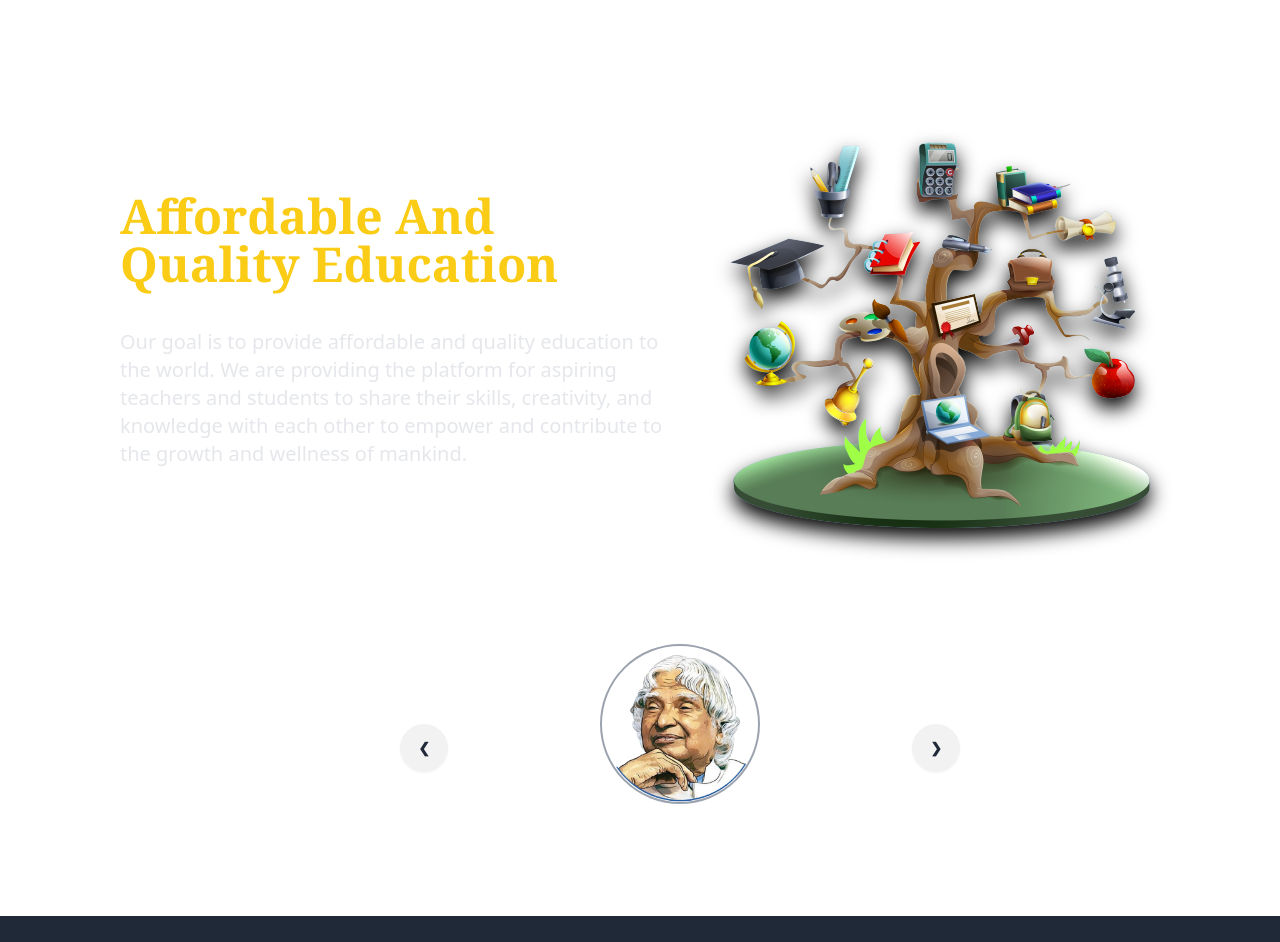
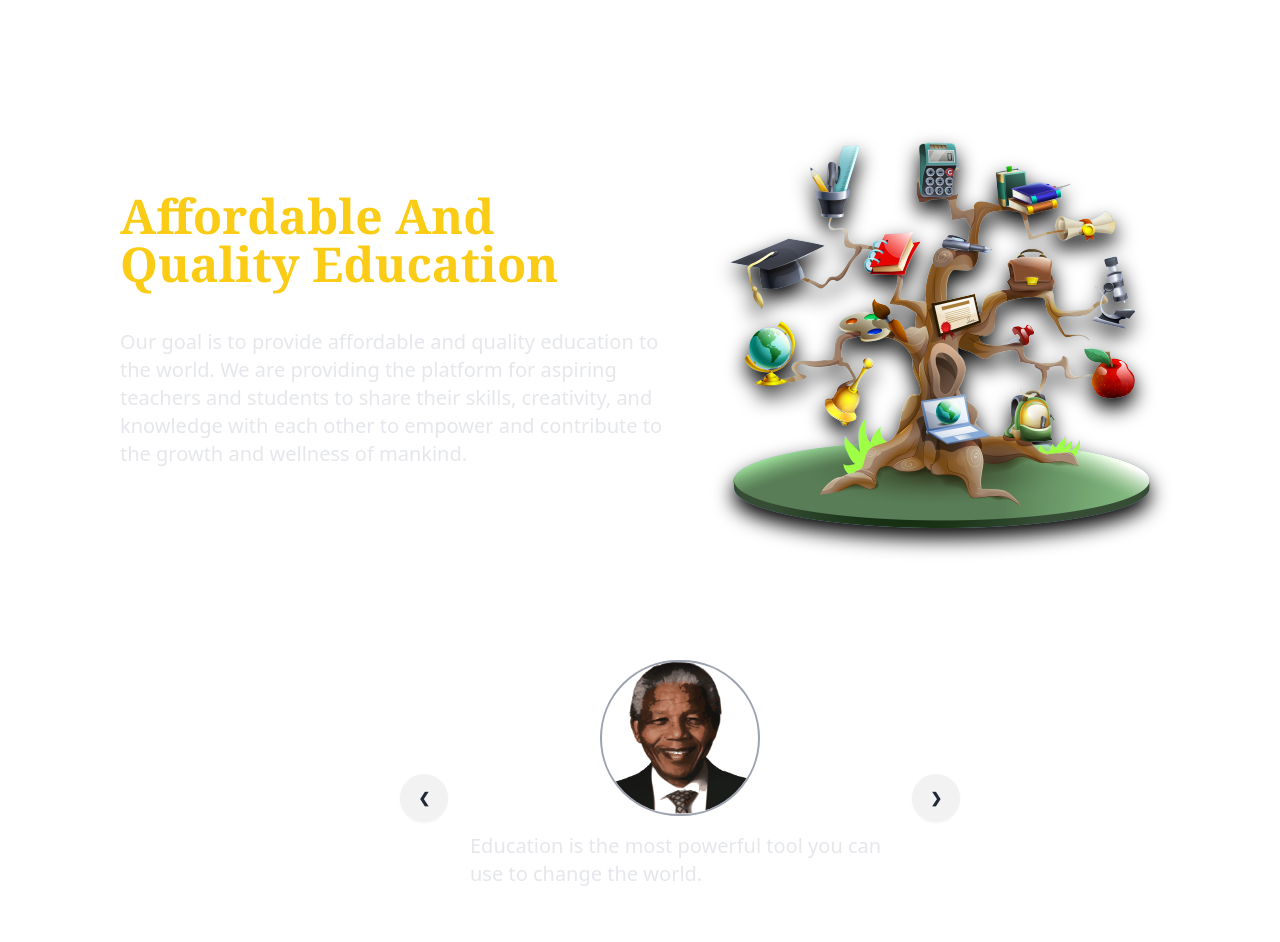
Before and after one commit to Deepakkumarnayak980/Learning-Management-System-LMS-, a React (Vite) app: page /about in a window 1280 px wide. Shown: the top 942 px of the page. Built offline with nearby package versions, Linux system fonts and the light colour scheme.

Commit message:
cleaned Up our about us

```diff
--- /dev/null
+++ b/src/Constants/CelebrityData.js
@@ -0,0 +1,38 @@
+import apj from "../Assets/Images/apj.png";
+import billGates from "../Assets/Images/billGates.png";
+import einstein from "../Assets/Images/einstein.png";
+import nelsonMandela from "../Assets/Images/nelsonMandela.png";
+import steveJobs from "../Assets/Images/steveJobs.png";
+
+export const celebrities = [
+    {
+        title: "Nelson Mandela",
+        description: "Education is the most powerful tool you can use to change the world.",
+        image: nelsonMandela,
+        slideNumber: 1
+    },
+    {
+        title: "APJ Abdul Kamal",
+        description: "Failure will never overtake me if my determination to succeed is strong enough.",
+        image: apj,
+        slideNumber: 2
+    },
+    {
+        title: "Albert Einstein",
+        description: "A person who never made a mistake never tried anything new.",
+        image: einstein,
+        slideNumber: 3
+    },
+    {
+        title: "Steve Jobs",
+        description: "We don't get a chance to do that many things, and every one should be really excellent.",
+        image: steveJobs,
+        slideNumber: 4
+    },
+    {
+        title: "Bill Gates",
+        description: "Success is a lousy teacher. It seduces smart people into thinking they can’t lose.",
+        image: billGates,
+        slideNumber: 5
+    },
+]
--- /dev/null
+++ b/src/components/CarouselSlide.jsx
@@ -0,0 +1,20 @@
+function CarouselSlide({image, title, description, slideNumber, totalSlides}) {
+    return (
+                <div id={`slide${slideNumber}`} className="carousel-item relative w-full">
+                    <div className="flex flex-col items-center justify-center gap-4 px-[15%]">
+                        <img src={image} className="w-40 rounded-full border-2 border-gray-400" />
+                        <p className="text-xl text-gray-200">
+                            {description}
+                        </p>
+                        <h3 className="text-2xl font-semibold">{title}</h3>
+                        <div className="absolute flex justify-between transform -translate-y-1/2 left-5 right-5 top-1/2">
+                            <a href={`#slide${(slideNumber == 1 ? totalSlides : (slideNumber - 1))}`} className="btn btn-circle">❮</a>
+                            <a href={`#slide${(slideNumber) % totalSlides + 1}`} className="btn btn-circle">❯</a>
+                        </div>
+                    </div>
+
+                </div>
+    );
+}
+
+export default CarouselSlide;
--- a/src/pages/AboutUs.jsx
+++ b/src/pages/AboutUs.jsx
@@ -1,10 +1,7 @@
 import HomeLayout from "../Layout/HomeLayout";
 import aboutMainImage from "../Assets/Images/aboutMainImage.png";
-import api from "../Assets/Images/apj.png";
-import billGates from "../Assets/Images/billGates.png";
-import einstein from "../Assets/Images/einstein.png";
-import nelsonMandela from "../Assets/Images/nelsonMandela.png";
-import steveJobs from "../Assets/Images/steveJobs.png";
+import { celebrities } from "../Constants/CelebrityData";
+import Carouselside from '../components/CarouselSlide'
 
 function AboutUs() {
     return (
@@ -31,60 +28,15 @@ function AboutUs() {
                     </div>
                 </div>
 
-                {/* Carousel Controls */}
                 <div className="carousel w-1/2 m-auto my-16">
+                    {celebrities && celebrities.map(celebrity => (< Carouselside
+                                                                    {...celebrity}
+                                                                    key={celebrity.slideNumber}
+                                                                    totalSlides={celebrities.length}
 
-                    {/* Slide 1 */}
-                    <div id="slide1" className="carousel-item relative w-full flex flex-col items-center justify-center gap-4">
-                        <img src={api} className="w-40 rounded-full border-2 border-gray-400" alt="API Image" />
-                        <h1 className="text-2xl font-semibold">APJ Abdul Kalam</h1>
-                        <div className="absolute flex justify-between transform -translate-y-1/2 left-5 right-5 top-1/2">
-                            <a href="#slide5" className="btn btn-circle">❮</a>
-                            <a href="#slide2" className="btn btn-circle">❯</a>
-                        </div>
-                    </div>
+                                                                />))}
 
-                    {/* Slide 2 */}
-                    <div id="slide2" className="carousel-item relative w-full flex flex-col items-center justify-center gap-4">
-                        <img src={billGates} className="w-40 rounded-full border-2 border-gray-400" alt="Bill Gates" />
-                        <p className="text-2xl font-semibold">Bill Gates</p>
-                        <div className="absolute flex justify-between transform -translate-y-1/2 left-5 right-5 top-1/2">
-                            <a href="#slide1" className="btn btn-circle">❮</a>
-                            <a href="#slide3" className="btn btn-circle">❯</a>
-                        </div>
-                    </div>
-
-                    {/* Slide 3 */}
-                    <div id="slide3" className="carousel-item relative w-full flex flex-col items-center justify-center gap-4">
-                        <img src={einstein} className="w-40 rounded-full border-2 border-gray-400" alt="Einstein" />
-                        <p className="text-2xl font-semibold">Albert Einstein</p>
-                        <div className="absolute flex justify-between transform -translate-y-1/2 left-5 right-5 top-1/2">
-                            <a href="#slide2" className="btn btn-circle">❮</a>
-                            <a href="#slide4" className="btn btn-circle">❯</a>
-                        </div>
-                    </div>
-
-                    {/* Slide 4 */}
-                    <div id="slide4" className="carousel-item relative w-full flex flex-col items-center justify-center gap-4">
-                        <img src={nelsonMandela} className="w-40 rounded-full border-2 border-gray-400" alt="Nelson Mandela" />
-                        <p className="text-2xl font-semibold">Nelson Mandela</p>
-                        <div className="absolute flex justify-between transform -translate-y-1/2 left-5 right-5 top-1/2">
-                            <a href="#slide3" className="btn btn-circle">❮</a>
-                            <a href="#slide5" className="btn btn-circle">❯</a>
-                        </div>
-                    </div>
-
-                    {/* Slide 5 (Steve Jobs) */}
-                    <div id="slide5" className="carousel-item relative w-full flex flex-col items-center justify-center gap-4">
-                        <img src={steveJobs} className="w-40 rounded-full border-2 border-gray-400" alt="Steve Jobs" />
-                        <p className="text-2xl font-semibold">Steve Jobs</p>
-                        <div className="absolute flex justify-between transform -translate-y-1/2 left-5 right-5 top-1/2">
-                            <a href="#slide4" className="btn btn-circle">❮</a>
-                            <a href="#slide1" className="btn btn-circle">❯</a>
-                        </div>
-                    </div>
                 </div>
-
             </div>
         </HomeLayout>
     );
```
